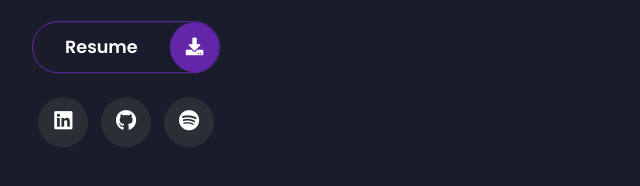
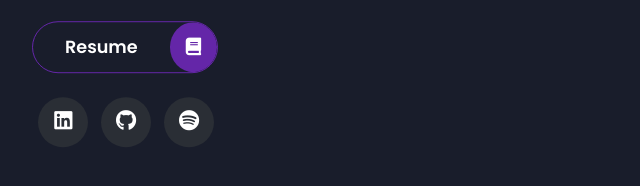
Before and after one commit to parshanpourbakht/portfolioWebsite, a plain HTML site: page index.html in a window 1280 px wide. Shown: the part 444-630 px from the top of the page, 288-928 px from the left. Drawn offline with Linux system fonts and the light colour scheme.

Commit message:
changed icon

```diff
--- a/index.html
+++ b/index.html
@@ -29,7 +29,7 @@
                 <div class="btn-con">
                     <a href="resume.pdf" class="main-btn">
                         <span class="btn-text">Resume</span>
-                        <span class="btn-icon"><i class="fas fa-download"></i></span>
+                        <span class="btn-icon"><i class="fas fa-book"></i></span>
 
                     </a>
                 </div>
```
